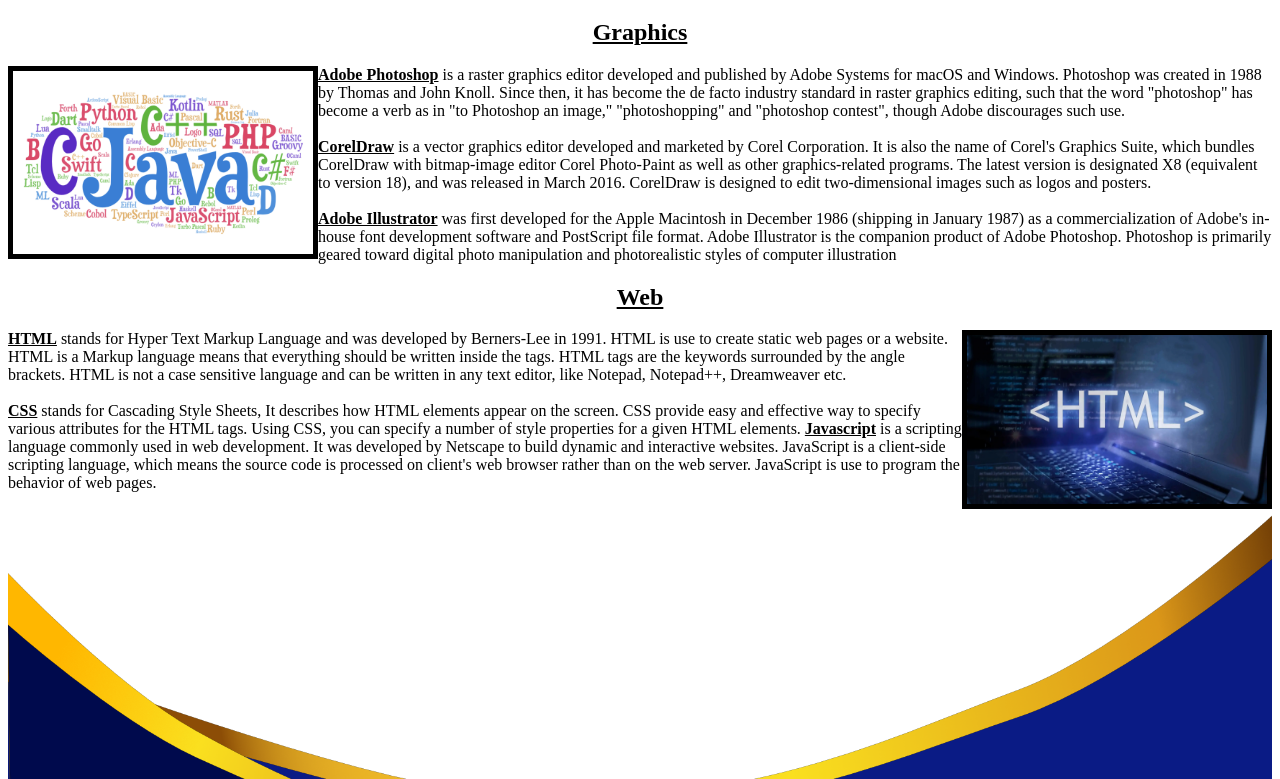
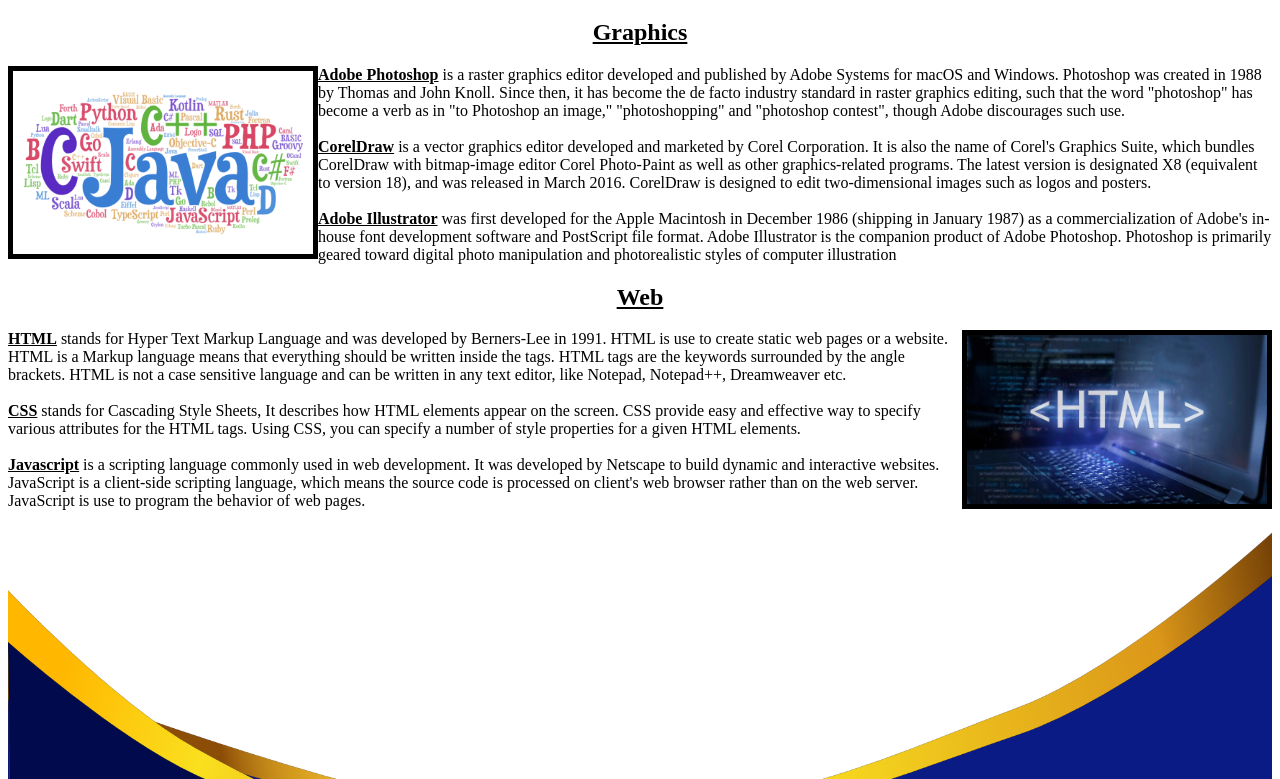
Before and after one commit to moqaddus-rafi-brainx/Task-2, a plain HTML site: page pages/course.html in a window 1280 px wide. Shown: the part 521-1300 px from the top of the page. Drawn offline with Linux system fonts and the light colour scheme.

Commit message:
added br tag

```diff
--- a/pages/course.html
+++ b/pages/course.html
@@ -44,7 +44,7 @@
         <img src="../images/Basic-HTML-Codes-for-Websites.webp" alt="Image">
         </div>
         <p><b><u>HTML</u></b> stands for Hyper Text Markup Language and was developed by Berners-Lee in 1991. HTML is use to create static web pages or a website. HTML is a Markup language means that everything should be written inside the tags. HTML tags are the keywords surrounded by the angle brackets. HTML is not a case sensitive language and can be written in any text editor, like Notepad, Notepad++, Dreamweaver etc.<br><br>
-        <b><u>CSS</u></b> stands for Cascading Style Sheets, It describes how HTML elements appear on the screen. CSS provide easy and effective way to specify various attributes for the HTML tags. Using CSS, you can specify a number of style properties for a given HTML elements.
+        <b><u>CSS</u></b> stands for Cascading Style Sheets, It describes how HTML elements appear on the screen. CSS provide easy and effective way to specify various attributes for the HTML tags. Using CSS, you can specify a number of style properties for a given HTML elements.<br><br>
         <b><u>Javascript</u></b> is a scripting language commonly used in web development. It was developed by Netscape to build dynamic and interactive websites. JavaScript is a client-side scripting language, which means the source code is processed on client's web browser rather than on the web server. JavaScript is use to program the behavior of web pages.
 
         </p>
```
